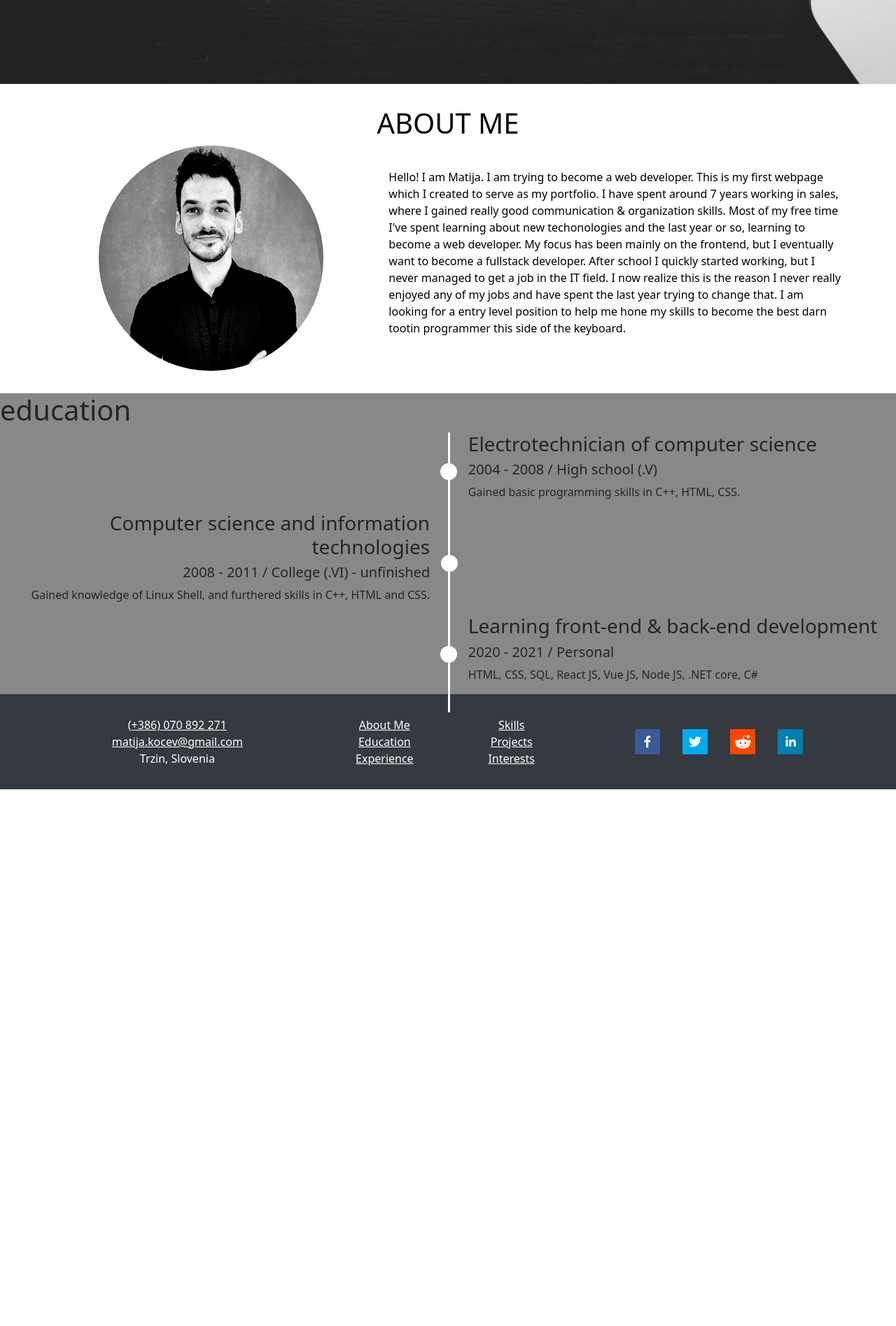
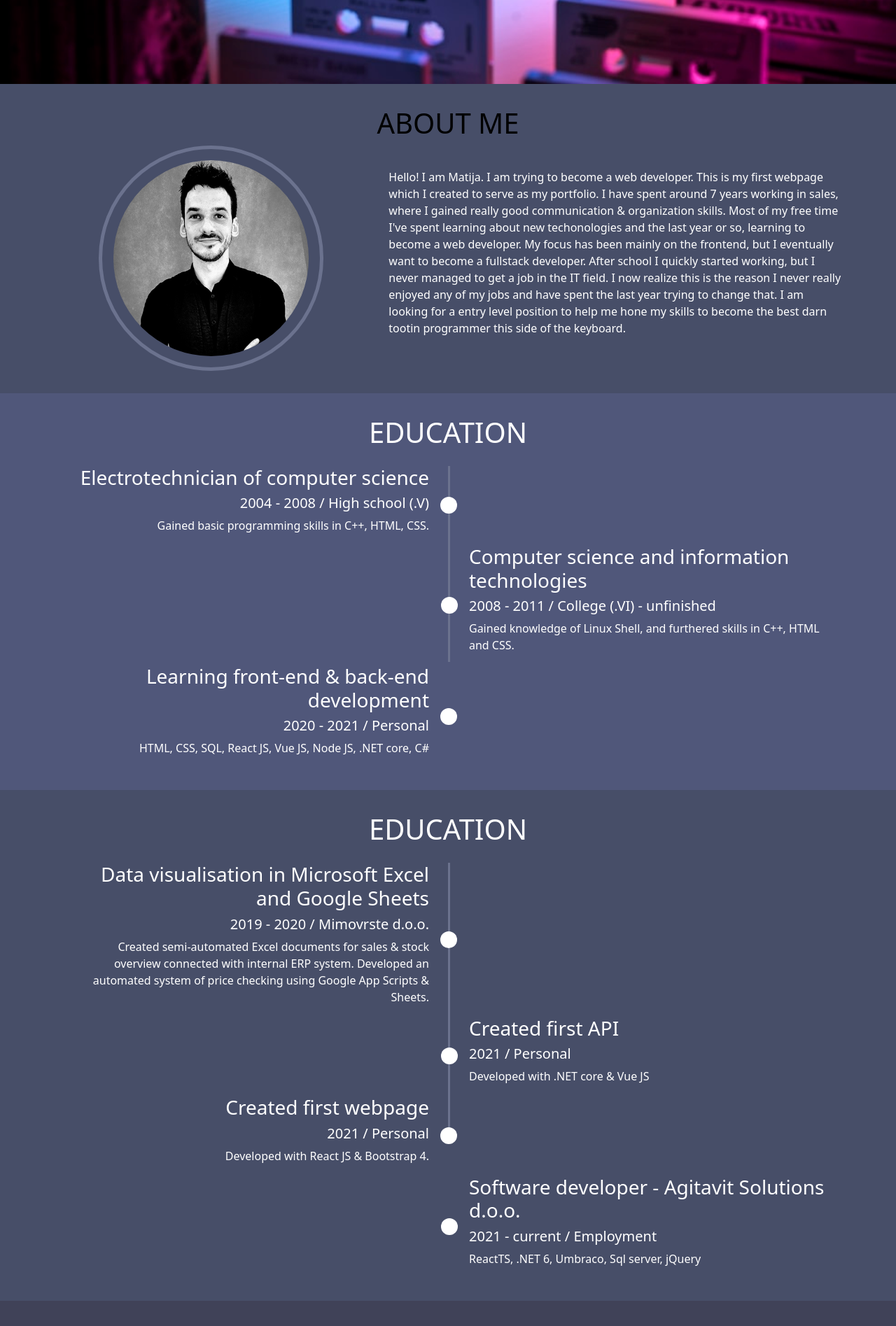
Before and after one commit to MatijaKocevar/portfolio_V2, a React (Vite) app: page / in a window 1280 px wide. Shown: the part 680-2575 px from the top of the page at 70% size. Before the commit the page ends 1808 px from the top, so only its background shows below. Built offline with nearby package versions, Linux system fonts and the light colour scheme.

Commit message:
experience, education, color changes

```diff
--- a/src/App.tsx
+++ b/src/App.tsx
@@ -24,10 +24,10 @@ function App() {
       <Row>
         <Education />
       </Row>
-      {/* <Row>
+      <Row>
         <Experience />
       </Row>
-      <Row>
+      {/* <Row>
         <Skills />
       </Row>
       <Row>
--- a/src/_variables.scss
+++ b/src/_variables.scss
@@ -9,3 +9,7 @@
   $green: #009e15;
   $red: #b90000;
   $blue: #224693;
+  $darkerPurple: #404258;
+  $darkPurple: #474E68;
+  $mediumPurple: #50577A;
+  $lightPurple: #6B728E;
--- a/src/components/education.tsx
+++ b/src/components/education.tsx
@@ -1,38 +1,44 @@
+import { Col, Container, Row } from 'react-bootstrap';
 import './styles/education.scss';
 
 const Education = () => {
   return (
-    <div id='timeline' className='education main-wrapper'>
-      <h1 className='heading'>education</h1>
-      <div className='timeline-wrapper'>
-        <div className='timeline-block timeline-block-right'>
+    <Container id='timeline' className='education'>
+      <Row className='heading-row'>
+        <h1>education</h1>
+      </Row>
+      <Row className='timeline-wrapper'>
+        <Col className='timeline-block timeline-block-left' lg={6}>
           <div className='marker'></div>
           <div className='timeline-content'>
             <h3>Electrotechnician of computer science</h3>
             <h5>2004 - 2008 / High school (.V)</h5>
             <p>Gained basic programming skills in C++, HTML, CSS. </p>
           </div>
-        </div>
+        </Col>
+        <Col lg={6}></Col>
         {/* - */}
-        <div className='timeline-block timeline-block-left'>
+        <Col lg={6}></Col>
+        <Col className='timeline-block timeline-block-right' lg={6}>
           <div className='marker'></div>
           <div className='timeline-content'>
             <h3>Computer science and information technologies</h3>
             <h5>2008 - 2011 / College (.VI) - unfinished</h5>
             <p>Gained knowledge of Linux Shell, and furthered skills in C++, HTML and CSS.</p>
           </div>
-        </div>
+        </Col>
         {/* - */}
-        <div className='timeline-block timeline-block-right'>
+        <Col className='timeline-block timeline-block-left' lg={6}>
           <div className='marker'></div>
           <div className='timeline-content'>
             <h3>Learning front-end & back-end development</h3>
             <h5>2020 - 2021 / Personal</h5>
             <p>HTML, CSS, SQL, React JS, Vue JS, Node JS, .NET core, C#</p>
           </div>
-        </div>
-      </div>
-    </div>
+        </Col>
+        <Col lg={6}></Col>
+      </Row>
+    </Container>
   );
 };
 
--- a/src/components/experience.tsx
+++ b/src/components/experience.tsx
@@ -1,40 +1,15 @@
 import React from 'react';
 import './styles/experience.scss';
+import { Container, Row, Col } from 'react-bootstrap';
 
 const Experience = () => {
   return (
-    <div id='experience' className='experience main-wrapper'>
-      <h1 className='heading'>experience</h1>
-      <div className='timeline-wrapper'>
-        {/* - */}
-        <div className='timeline-block timeline-block-left'>
-          <div className='marker'></div>
-          <div className='timeline-content'>
-            <h3>Software developer - Agitavit Solutions d.o.o.</h3>
-            <h5>2021 - current / Employment</h5>
-            <p>ReactTS, .NET 6, Umbraco, Sql server, jQuery</p>
-          </div>
-        </div>
-        {/* - */}
-        <div className='timeline-block timeline-block-right'>
-          <div className='marker'></div>
-          <div className='timeline-content'>
-            <h3>Created first webpage</h3>
-            <h5>2021 / Personal</h5>
-            <p>Developed with React JS & Bootstrap 4.</p>
-          </div>
-        </div>
-        {/* - */}
-        <div className='timeline-block timeline-block-left'>
-          <div className='marker'></div>
-          <div className='timeline-content'>
-            <h3>Created first API</h3>
-            <h5>2021 / Personal</h5>
-            <p>Developed with .NET core & Vue JS</p>
-          </div>
-        </div>
-        {/* - */}
-        <div className='timeline-block timeline-block-right'>
+    <Container id='timeline' className='experience'>
+      <Row className='heading-row'>
+        <h1>education</h1>
+      </Row>
+      <Row className='timeline-wrapper'>
+        <Col className='timeline-block timeline-block-left' lg={6}>
           <div className='marker'></div>
           <div className='timeline-content'>
             <h3>Data visualisation in Microsoft Excel and Google Sheets</h3>
@@ -44,9 +19,40 @@ const Experience = () => {
               price checking using Google App Scripts & Sheets.
             </p>
           </div>
-        </div>
-      </div>
-    </div>
+        </Col>
+        <Col lg={6}></Col>
+        {/* - */}
+        <Col lg={6}></Col>
+        <Col className='timeline-block timeline-block-right' lg={6}>
+          <div className='marker'></div>
+          <div className='timeline-content'>
+            <h3>Created first API</h3>
+            <h5>2021 / Personal</h5>
+            <p>Developed with .NET core & Vue JS</p>
+          </div>
+        </Col>
+        {/* - */}
+        <Col className='timeline-block timeline-block-left' lg={6}>
+          <div className='marker'></div>
+          <div className='timeline-content'>
+            <h3>Created first webpage</h3>
+            <h5>2021 / Personal</h5>
+            <p>Developed with React JS & Bootstrap 4.</p>
+          </div>
+        </Col>
+        <Col lg={6}></Col>
+        {/* - */}
+        <Col lg={6}></Col>
+        <Col className='timeline-block timeline-block-right' lg={6}>
+          <div className='marker'></div>
+          <div className='timeline-content'>
+            <h3>Software developer - Agitavit Solutions d.o.o.</h3>
+            <h5>2021 - current / Employment</h5>
+            <p>ReactTS, .NET 6, Umbraco, Sql server, jQuery</p>
+          </div>
+        </Col>
+      </Row>
+    </Container>
   );
 };
 
--- a/src/components/header.tsx
+++ b/src/components/header.tsx
@@ -13,7 +13,7 @@ const Header = () => {
   }, []);
 
   return (
-    <div id='home' className='header-wraper bg-image'>
+    <div id='home' className='header-wraper'>
       <div className='main-info'>
         <h1 className='heading'>portfolio</h1>
       </div>
--- a/src/components/styles/aboutMe.scss
+++ b/src/components/styles/aboutMe.scss
@@ -1,13 +1,14 @@
-@import "../../variables";
+@use "../../variables" as v;
 
 .about {
+  background-color: v.$darkPurple;
 
   .heading-row {
     display: flex;
     justify-content: center;
 
     h1 {
-      color: $black;
+      color: v.$black;
       text-transform: uppercase;
       width: fit-content;
     }
@@ -25,11 +26,13 @@
 
       .profile-img {
         border-radius: 50%;
+        border: 5px solid v.$lightPurple;
+        padding: 1rem;
       }
     }
 
     .description {
-      color: $black;
+      color: v.$white;
     }
   }
 }
--- a/src/components/styles/education.scss
+++ b/src/components/styles/education.scss
@@ -3,39 +3,52 @@
 
 
 .education {
-  background-color: v.$gray;
+  background-color: v.$mediumPurple;
+  // padding-bottom: 5rem !important;
+  height: 100%;
+
+  .heading-row {
+    display: flex;
+    justify-content: center;
+    padding-bottom: 1rem;
+
+    h1 {
+      color: $white;
+      text-transform: uppercase;
+      width: fit-content;
+    }
+  }
 
   // padding-bottom: 3rem;
-  height: 75%;
 
   .timeline-wrapper::before {
     position: absolute;
+    display: flex;
     content: '';
     // top: 0;
     left: 50%;
     width: 0.2rem;
-    background: v.$white;
-    z-index: 1;
-    height: 50%;
+    background: v.$lightPurple;
+    // z-index: 1;
+    height: 35%;
   }
 
   .timeline-wrapper {
+    height: 100%;
 
     .timeline-block-right {
-      float: right;
+      transform: translate(-22px);
     }
 
     .timeline-block-left {
       text-align: right;
-      float: left;
       direction: rtl;
-      margin-left: 3px;
+      transform: translate(25px);
     }
 
     .timeline-block {
-      width: calc(50% + 0.7rem);
       display: flex;
-      // margin-bottom: 4rem;
+      flex-direction: row;
 
       .marker {
         width: 1.5rem;
@@ -50,19 +63,19 @@
       .timeline-content {
         padding: 0 1rem 0 1rem;
         width: 95%;
-        color: var(white);
+        color: $white;
         direction: ltr;
 
         h3 {
-          color: var(white);
+          color: $white;
+          ;
         }
       }
     }
 
     .timeline-block:hover .marker {
       transform: scale(2, 2);
-      background: v.$blue;
-      // border: 0.325rem solid var(blue);
+      background: $blue;
       transition: 0.4s ease-in-out;
     }
 
--- a/src/components/styles/experience.scss
+++ b/src/components/styles/experience.scss
@@ -1,39 +1,54 @@
 @use "../../variables" as v;
 @import "../../App.scss";
 
+
 .experience {
-  // background-color: v.$black;
+  background-color: v.$darkPurple;
+  // padding-bottom: 5rem !important;
+  height: 100%;
+
+  .heading-row {
+    display: flex;
+    justify-content: center;
+    padding-bottom: 1rem;
+
+    h1 {
+      color: $white;
+      text-transform: uppercase;
+      width: fit-content;
+    }
+  }
+
   // padding-bottom: 3rem;
-  height: calc(100% + 5%);
 
   .timeline-wrapper::before {
     position: absolute;
+    display: flex;
     content: '';
     // top: 0;
     left: 50%;
     width: 0.2rem;
-    background: v.$white;
-    z-index: 1;
-    height: 84%;
+    background: v.$lightPurple;
+    // z-index: 1;
+    height: 50%;
   }
 
   .timeline-wrapper {
+    height: 100%;
 
     .timeline-block-right {
-      float: right;
+      transform: translate(-22px);
     }
 
     .timeline-block-left {
       text-align: right;
-      float: left;
       direction: rtl;
-      margin-left: 3px;
+      transform: translate(25px);
     }
 
     .timeline-block {
-      width: calc(50% + 0.7rem);
       display: flex;
-      // margin-bottom: 4rem;
+      flex-direction: row;
 
       .marker {
         width: 1.5rem;
@@ -48,19 +63,19 @@
       .timeline-content {
         padding: 0 1rem 0 1rem;
         width: 95%;
-        color: var(white);
+        color: $white;
         direction: ltr;
 
         h3 {
-          color: var(white);
+          color: $white;
+          ;
         }
       }
     }
 
     .timeline-block:hover .marker {
       transform: scale(2, 2);
-      background: v.$blue;
-      // border: 0.325rem solid var(blue);
+      background: $blue;
       transition: 0.4s ease-in-out;
     }
 
--- a/src/components/styles/footer.scss
+++ b/src/components/styles/footer.scss
@@ -1,7 +1,7 @@
 @import "../../variables";
 
 .footer-container {
-  background-color: $darkSE;
+  background-color: $darkerPurple;
   display: flex;
   justify-content: center;
 
--- a/src/components/styles/header.scss
+++ b/src/components/styles/header.scss
@@ -12,28 +12,10 @@
 
   .main-info {
     display: flex;
-    position: absolute;
-    top: 0;
-    left: 0;
-    right: 0;
-    bottom: 0;
-    flex-direction: column;
     justify-content: center;
     align-items: center;
-    text-align: center;
-    z-index: 1;
-
-    .photo {
-      display: flex;
-      justify-content: center;
-      align-items: center;
-      padding-bottom: 2rem;
-
-      .profile-img {
-        width: 15rem;
-        border-radius: 50%;
-      }
-    }
+    width: 100%;
+    height: 100%;
 
     .text-transition {
       color: white;
--- a/src/components/styles/navbar.scss
+++ b/src/components/styles/navbar.scss
@@ -4,7 +4,7 @@
   display: flex;
   flex-direction: row;
   justify-content: space-between;
-  background-color: v.$transparent-black;
+  background-color: v.$darkerPurple;
   color: white;
   height: 6%;
   width: 100%;
```
Also changed, not shown: src/images/portfolio-background.jpg.
